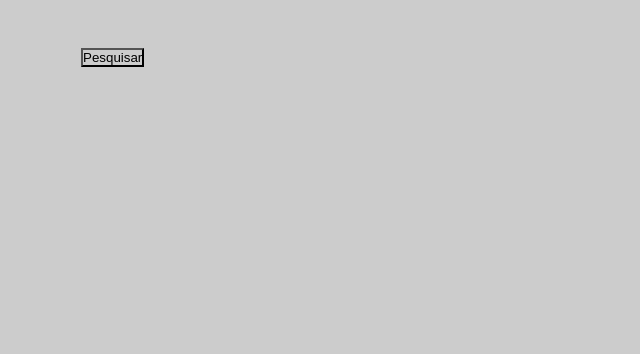
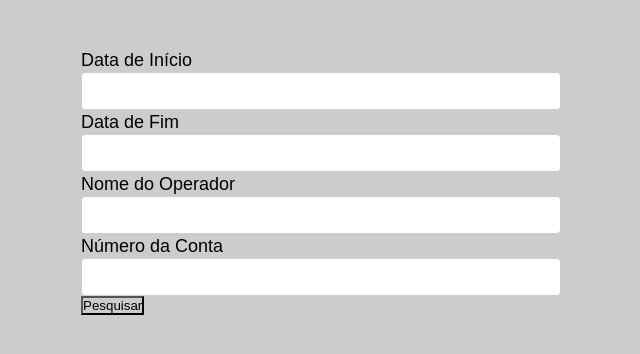
Before and after one commit to JeanFurman/frontendReact, a React (Create React App) app: page / in a window 1280 px wide. Shown: the top 354 px of the page, without its empty margins (319-959 px from the left). Built offline with nearby package versions, Linux system fonts and the light colour scheme.

Commit message:
Adicionando filtro ao App principal

```diff
--- a/src/App.js
+++ b/src/App.js
@@ -1,11 +1,15 @@
 import './App.css';
+import Filtro from './components/Filtro'
 
 function App() {
   return (
     <div className="App">
       <form className='formApp'>
         <div className='divForm'>
-
+          <Filtro name="DataI" text="Data de Início" type="text"/>
+          <Filtro name="DataF" text="Data de Fim" type="text"/>
+          <Filtro name="NomeOperador" text="Nome do Operador" type="text"/>
+          <Filtro name="NumeroConta" text="Número da Conta" type="number"/>
         </div>
         <button className='btnPesquisa'>Pesquisar</button>
       </form>
```
